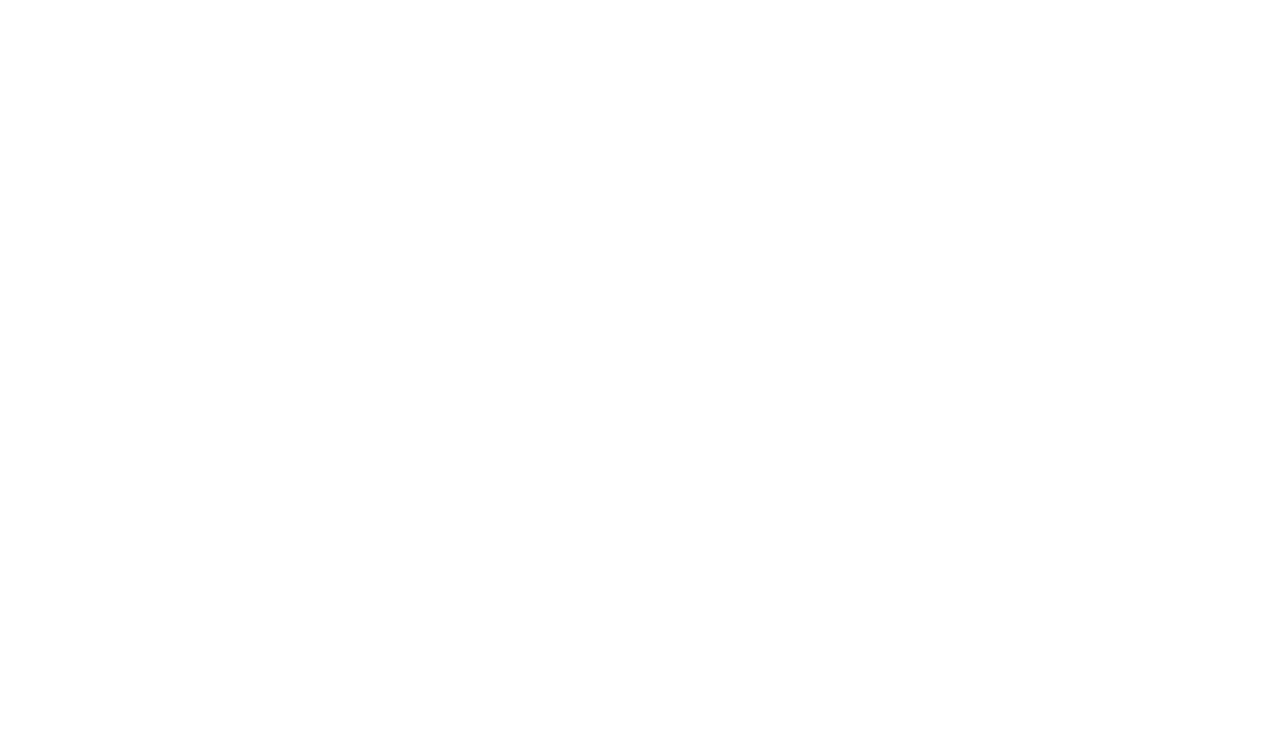
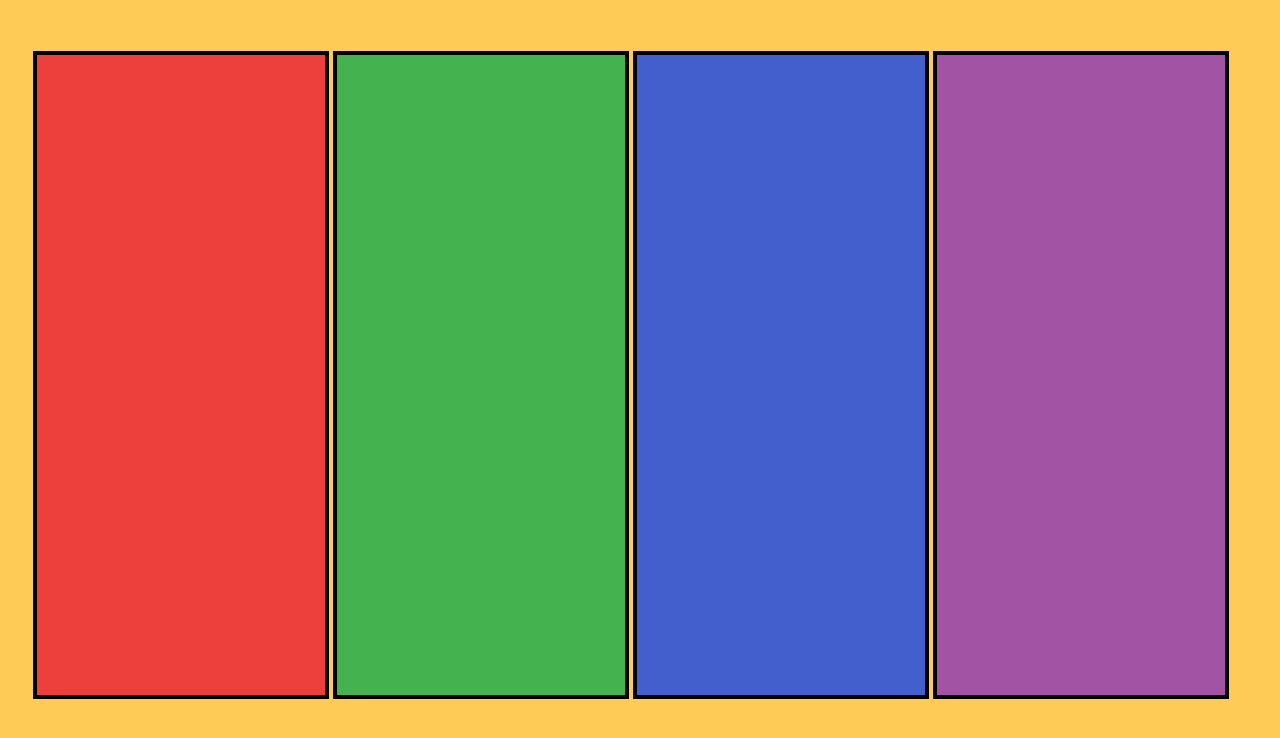
Before and after one commit to BrittanyGreenslade/WK4A, a plain HTML site: page index.html in a window 1280 px wide. Drawn offline with Linux system fonts and the light colour scheme.

Commit message:
Added multi-column layour

```diff
--- a/css/style.css
+++ b/css/style.css
@@ -0,0 +1,39 @@
+body {
+  background: #fecb56;
+}
+#boxContainer {
+  padding-top: 2%;
+  margin: 2% 2%;
+}
+#red {
+  width: 22.5vw;
+  height: 80vh;
+  background: #ed3f3c;
+  display: inline-block;
+  border: 4px solid black;
+  /* padding: 22.5vw; */
+}
+#green {
+  width: 22.5vw;
+  height: 80vh;
+  background: #44b24e;
+  display: inline-block;
+  border: 4px solid black;
+  /* padding: 22.5vw; */
+}
+#blue {
+  width: 22.5vw;
+  height: 80vh;
+  background: #435fcd;
+  display: inline-block;
+  border: 4px solid black;
+  /* padding: 2%; */
+}
+#purple {
+  width: 22.5vw;
+  height: 80vh;
+  background: #a353a4;
+  display: inline-block;
+  border: 4px solid black;
+  /* padding: 2%; */
+}
--- a/index.html
+++ b/index.html
@@ -7,5 +7,12 @@
     <title>Week4A</title>
     <link rel="stylesheet" href="css/style.css" />
   </head>
-  <body></body>
+  <body>
+    <section id="boxContainer">
+      <span id="red"></span>
+      <span id="green"></span>
+      <span id="blue"></span>
+      <span id="purple"></span>
+    </section>
+  </body>
 </html>
```
